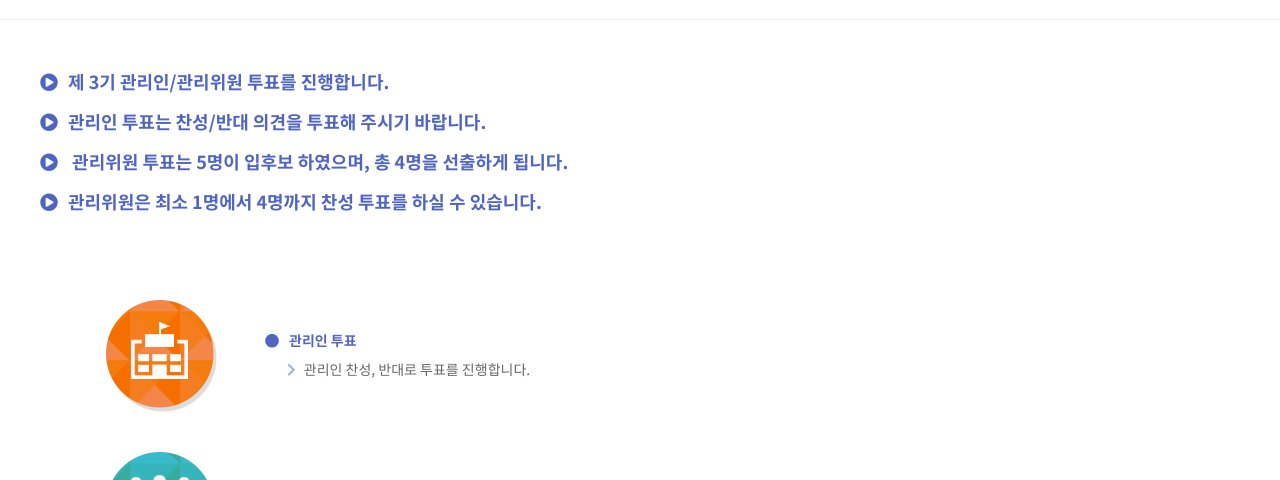
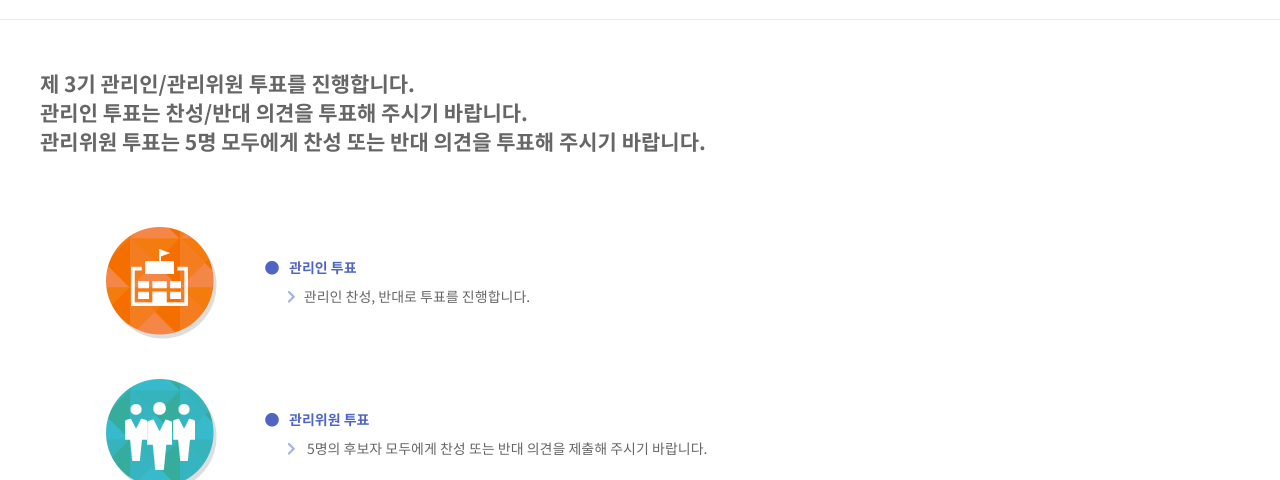
Before and after one commit to jable-repo/vote24, a plain HTML site: page page/00-service-intro/03-misa.html in a window 1280 px wide. Shown: the part 472-952 px from the top of the page. Drawn offline with Linux system fonts and the light colour scheme.

Commit message:
vote change

```diff
--- a/page/00-service-intro/03-misa.html
+++ b/page/00-service-intro/03-misa.html
@@ -40,12 +40,12 @@
           <h3 class="section">선거방법</h3>
         </div>
         <section class="content-title">
-          <h3>제 3기 관리인/관리위원 투표를 진행합니다.</h3>
-          <h3>관리인 투표는 찬성/반대 의견을 투표해 주시기 바랍니다.</h3>
-          <h3>
-            관리위원 투표는 5명이 입후보 하였으며, 총 4명을 선출하게 됩니다.
-          </h3>
-          <h3>관리위원은 최소 1명에서 4명까지 찬성 투표를 하실 수 있습니다.</h3>
+          <h1>제 3기 관리인/관리위원 투표를 진행합니다.</h1>
+          <h1>관리인 투표는 찬성/반대 의견을 투표해 주시기 바랍니다.</h1>
+          <h1>
+            관리위원 투표는 5명 모두에게 찬성 또는 반대 의견을 투표해 주시기
+            바랍니다.
+          </h1>
         </section>
         <section class="dot-list img-items">
           <ul>
@@ -65,8 +65,8 @@
               <div class="layout">
                 <em class="bold">관리위원 투표</em>
                 <p>
-                  전체 5명의 후보자 중 최소 1명에서 4명까지 찬성 투표를
-                  진행합니다.
+                  5명의 후보자 모두에게 찬성 또는 반대 의견을 제출해 주시기
+                  바랍니다.
                 </p>
               </div>
             </li>
```
